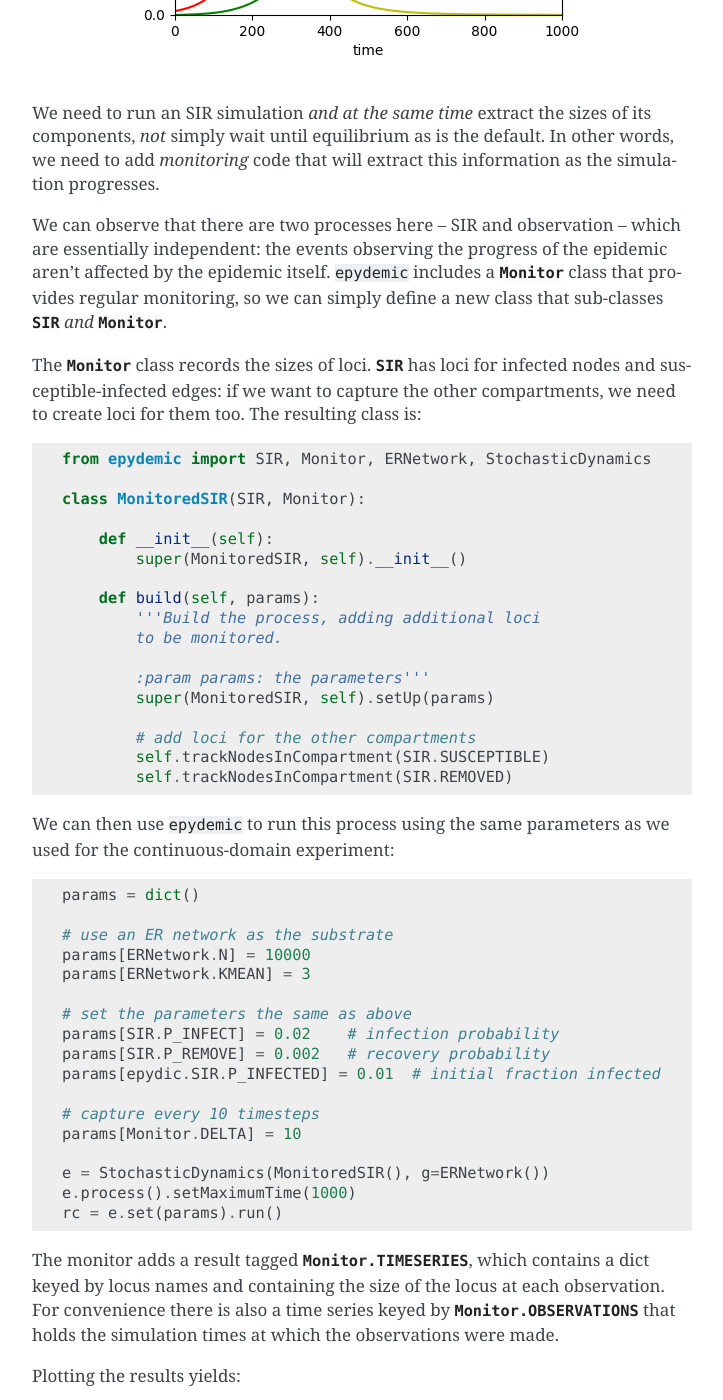
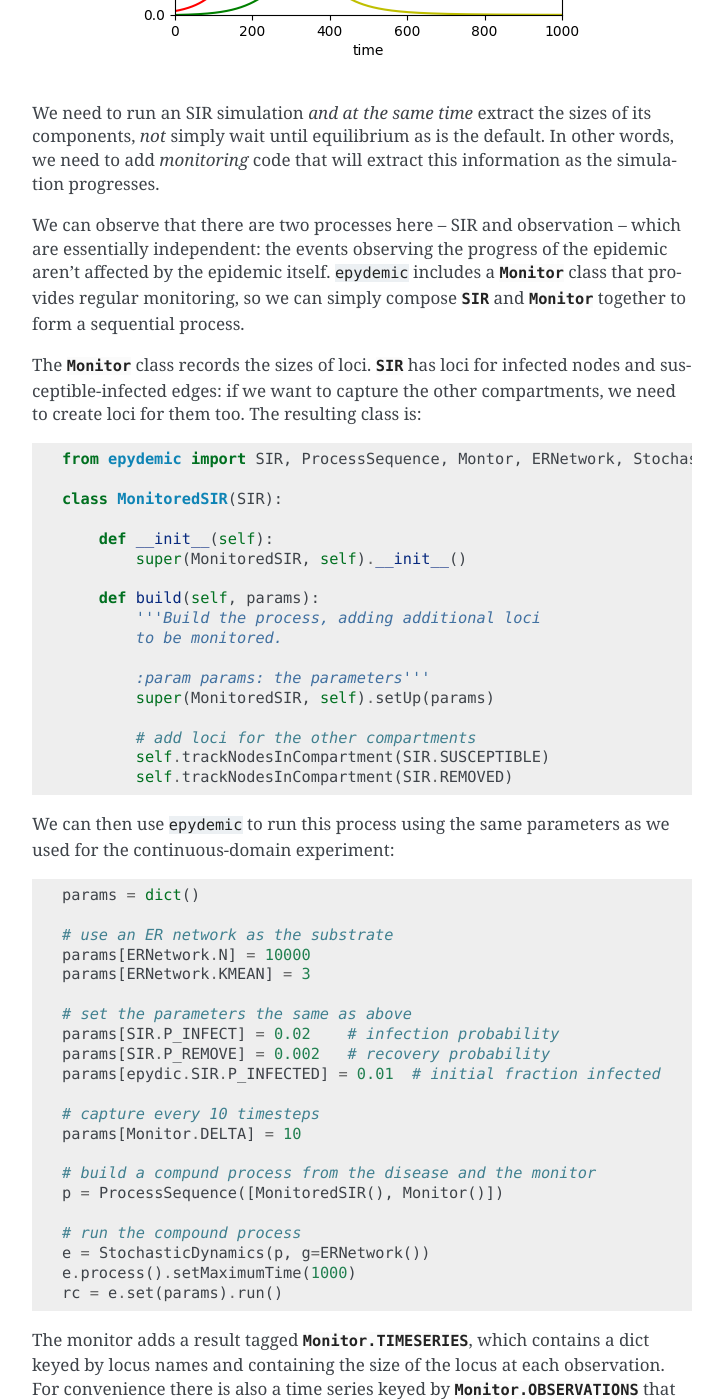
Before and after one commit to simoninireland/epydemic, a Sphinx documentation site: the page built from doc/cookbook/monitoring-progress.rst, in a window 1280 px wide and 1400 px high, scrolled down 934 px. Shown: the whole window, without its empty margins (388-1111 px from the left). Built offline with Sphinx 7.4.7, drawn with Linux system fonts in a browser that asks for light colours.

Commit message:
Changed to use process sequence

```diff
--- a/doc/cookbook/monitoring-progress.rst
+++ b/doc/cookbook/monitoring-progress.rst
@@ -30,7 +30,7 @@ code that will extract this information as the simulation progresses.
 We can observe that there are two processes here -- SIR and observation -- which are essentially
 independent: the events observing the progress of the epidemic aren't affected by the epidemic
 itself. ``epydemic`` includes a :class:`Monitor` class that provides regular monitoring,
-so we can simply define a new class that sub-classes :class:`SIR` *and* :class:`Monitor`.
+so we can simply compose :class:`SIR` and :class:`Monitor` together to form a sequential process.
 
 The :class:`Monitor` class records the sizes of loci. :class:`SIR` has loci for infected
 nodes and susceptible-infected edges: if we want to capture the other compartments, we need
@@ -38,9 +38,9 @@ to create loci for them too. The resulting class is:
 
 .. code-block:: python
 
-    from epydemic import SIR, Monitor, ERNetwork, StochasticDynamics
+    from epydemic import SIR, ProcessSequence, Montor, ERNetwork, StochasticDynamics
 
-    class MonitoredSIR(SIR, Monitor):
+    class MonitoredSIR(SIR):
 
         def __init__(self):
             super(MonitoredSIR, self).__init__()
@@ -75,7 +75,11 @@ continuous-domain experiment:
    # capture every 10 timesteps
    params[Monitor.DELTA] = 10
 
-   e = StochasticDynamics(MonitoredSIR(), g=ERNetwork())
+   # build a compund process from the disease and the monitor
+   p = ProcessSequence([MonitoredSIR(), Monitor()])
+
+   # run the compound process
+   e = StochasticDynamics(p, g=ERNetwork())
    e.process().setMaximumTime(1000)
    rc = e.set(params).run()
 
```
